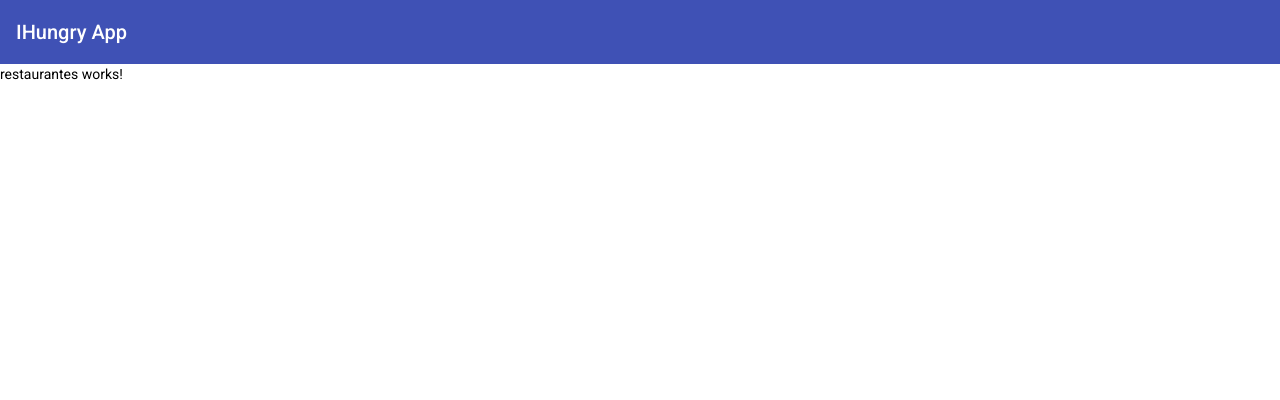
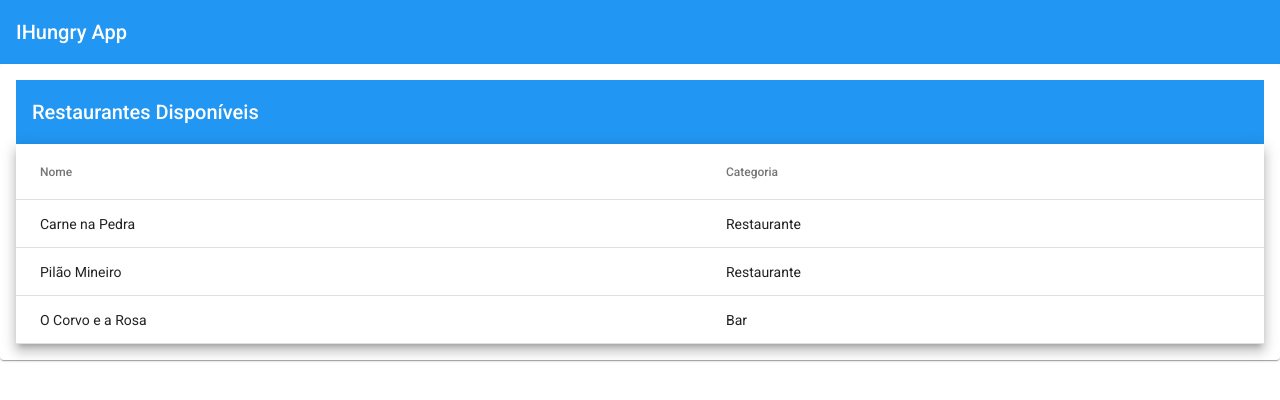
Before and after one commit to marcosviniciussd/ihungry, an Angular app: page /restaurantes in a window 1280 px wide. Shown: the top 400 px of the page. Built offline with nearby package versions, Linux system fonts and the light colour scheme.

Commit message:
feat: ajuste na classes

```diff
--- /dev/null
+++ b/src/app/restaurantes/model/restaurante.ts
@@ -0,0 +1,6 @@
+export interface Restaurante {
+  _id: string;
+  name: string;
+  category: string;
+
+}
--- a/src/app/restaurantes/restaurantes.module.ts
+++ b/src/app/restaurantes/restaurantes.module.ts
@@ -1,8 +1,9 @@
+import { CommonModule } from '@angular/common';
 import { NgModule } from '@angular/core';
-import { CommonModule } from '@angular/common';
 
 import { RestaurantesRoutingModule } from './restaurantes-routing.module';
 import { RestaurantesComponent } from './restaurantes/restaurantes.component';
+import { AppMaterialModule } from '../shared/app-material/app-material.module';
 
 
 @NgModule({
@@ -11,7 +12,8 @@ import { RestaurantesComponent } from './restaurantes/restaurantes.component';
   ],
   imports: [
     CommonModule,
-    RestaurantesRoutingModule
+    RestaurantesRoutingModule,
+    AppMaterialModule
   ]
 })
 export class RestaurantesModule { }
--- a/src/app/restaurantes/restaurantes/restaurantes.component.html
+++ b/src/app/restaurantes/restaurantes/restaurantes.component.html
@@ -1 +1,25 @@
-<p>restaurantes works!</p>
+<mat-card>
+
+  <mat-toolbar color="primary">
+    <span>Restaurantes Disponíveis</span>
+  </mat-toolbar>
+
+  <table mat-table [dataSource]="restaurantes" class="mat-elevation-z8">
+
+    <!-- Name Column -->
+    <ng-container matColumnDef="name">
+      <th mat-header-cell *matHeaderCellDef> Nome </th>
+      <td mat-cell *matCellDef="let restaurante"> {{restaurante.name }} </td>
+    </ng-container>
+
+    <!-- Category Column -->
+    <ng-container matColumnDef="category">
+      <th mat-header-cell *matHeaderCellDef> Categoria </th>
+      <td mat-cell *matCellDef="let restaurante"> {{restaurante.category }} </td>
+    </ng-container>
+
+    <tr mat-header-row *matHeaderRowDef="displayedColumns"></tr>
+    <tr mat-row *matRowDef="let row; columns: displayedColumns;"></tr>
+  </table>
+
+</mat-card>
--- a/src/app/restaurantes/restaurantes/restaurantes.component.scss
+++ b/src/app/restaurantes/restaurantes/restaurantes.component.scss
@@ -0,0 +1,3 @@
+table {
+  width: 100%;
+}
--- a/src/app/restaurantes/restaurantes/restaurantes.component.ts
+++ b/src/app/restaurantes/restaurantes/restaurantes.component.ts
@@ -1,4 +1,6 @@
+import { Restaurante } from './../model/restaurante';
 import { Component, OnInit } from '@angular/core';
+import { RestaurantesService } from '../services/restaurantes.service';
 
 @Component({
   selector: 'app-restaurantes',
@@ -7,7 +9,14 @@ import { Component, OnInit } from '@angular/core';
 })
 export class RestaurantesComponent implements OnInit {
 
-  constructor() { }
+  restaurantes: Restaurante[] = [];
+  displayedColumns = ['name','category'];
+
+  restaurantesService: RestaurantesService;
+  constructor() {
+    this.restaurantesService = new RestaurantesService();
+    this.restaurantes = this.restaurantesService.list();
+  }
 
   ngOnInit(): void {
   }
--- /dev/null
+++ b/src/app/restaurantes/services/restaurantes.service.ts
@@ -0,0 +1,18 @@
+import { Injectable } from '@angular/core';
+import { Restaurante } from '../model/restaurante';
+
+@Injectable({
+  providedIn: 'root'
+})
+export class RestaurantesService {
+
+  constructor() { }
+
+  list(): Restaurante[] {
+    return[
+      {_id: "1", name: "Carne na Pedra", category: "Restaurante" },
+      {_id: "2", name: "Pilão Mineiro", category: "Restaurante" },
+      {_id: "1", name: "O Corvo e a Rosa", category: "Bar" }
+    ];
+  }
+}
--- a/src/styles.scss
+++ b/src/styles.scss
@@ -1,4 +1,15 @@
 /* You can add global styles to this file, and also import other style files */
+
+@import '@angular/material/theming';
+@include mat-core();
+
+$custom-app-primary: mat-palette($mat-blue);
+$custom-app-secundary: mat-palette($mat-indigo, A200, A400, A700);
+$custom-app-warn: mat-palette($mat-red);
+
+$custom-theme: mat-light-theme($custom-app-primary, $custom-app-secundary, $custom-app-warn);
+
+@include angular-material-theme($custom-theme);
 
 html, body { height: 100%; }
 body { margin: 0; font-family: Roboto, "Helvetica Neue", sans-serif; }
```
Also changed, not shown: src/app/shared/app-material/app-material.module.ts (added, +13 -0 lines), 1 other file (tests, documents, lock files or other folders).
